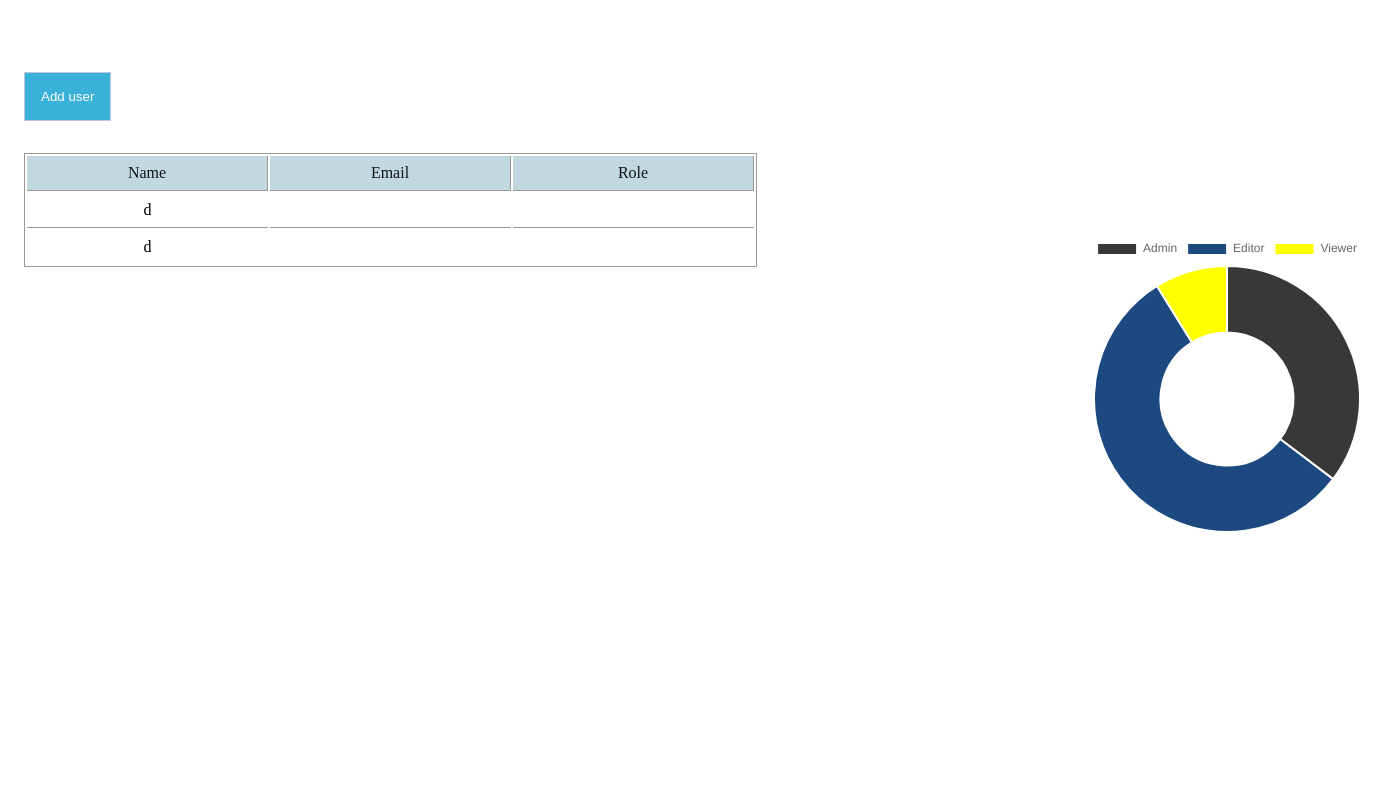
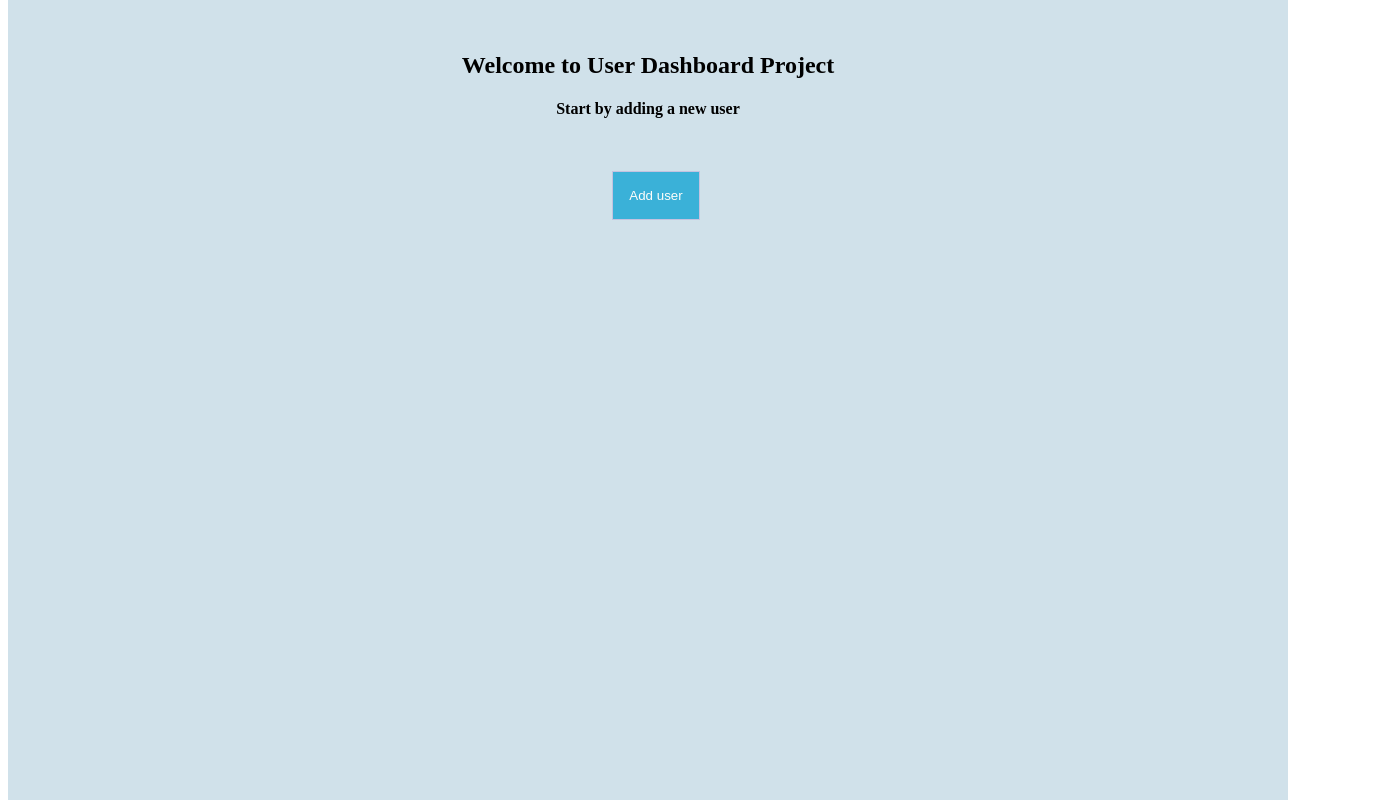
Before and after one commit to sakshi-pandita-01/User_Dashboard_unstop_project, an Angular app: page / in a window 1280 px wide. Shown: the whole page, 1377 px wide, since content can reach past the window. Built offline with nearby package versions, Linux system fonts and the light colour scheme.

Commit message:
use rxjs to add reactivity to the dashboard and added empty users screen

```diff
--- a/src/app/app.component.html
+++ b/src/app/app.component.html
@@ -1,12 +1,29 @@
+<div class="nav-bar">
+  <span>User Dashboard</span>
+</div>
+<div *ngIf="(allUsers$ | async)?.length === 0">
+  <div class="start-page">
+    <h2>Welcome to User Dashboard Project</h2>
+    <h4>Start by adding a new user</h4>
+
+    <button class="add-user-button" (click)="openUserForm()">Add user</button>
+  </div>
+</div>
+<div *ngIf="(allUsers$ | async)?.length !== 0">
   <button class="add-user-button" (click)="openUserForm()">Add user</button>
 
   <div class="user-dashboard">
     @defer{
-  <app-user-dashboard />
+    <app-user-dashboard [allUsers]="allUsers$" />
     <app-chart id="canvas" />
-  } @loading(minimum 2s){
+    } @loading(minimum 1s){
     <div>Loading users...</div>
     }
   </div>
+</div>
 
-<app-user-form *ngIf="showUserForm" (onClose)="showUserForm = false" />
+<app-user-form
+  *ngIf="showUserForm"
+  (onClose)="showUserForm = false"
+  (addNewUser)="addNewUser($event)"
+/>
--- a/src/app/app.component.scss
+++ b/src/app/app.component.scss
@@ -5,7 +5,7 @@
   color: rgb(253, 253, 250);
   border: 1px solid rgb(195, 195, 224);
   margin-left: 1rem;
-  margin-top: 4rem;
+  margin-top: 2rem;
 }
 
 .user-dashboard {
@@ -13,11 +13,29 @@
   margin-left: 1rem;
   #canvas {
     margin-left: 20rem;
-    margin-top: 5rem;
+    margin-top: 1rem;
   }
 }
 
 #canvas {
-  width: 30rem !important;
-  height: 30rem !important;
+  width: 25rem !important;
+  height: 25rem !important;
 }
+
+.nav-bar {
+  display: flex;
+  padding: 1rem;
+  font-size: large;
+  background-color: rgb(58, 177, 216);
+}
+
+.start-page {
+  text-align: center;
+  padding-top: 2rem;
+  background-color: rgb(208, 225, 234);
+  position: fixed;
+  top: 0;
+  bottom: 0;
+  height: 100%;
+  width: 100%;
+}
--- a/src/app/app.component.ts
+++ b/src/app/app.component.ts
@@ -3,10 +3,12 @@ import { AfterViewInit, Component, OnInit } from '@angular/core';
 import { RouterOutlet } from '@angular/router';
 
 import { ChartComponent } from './chart/chart.component';
+import { User, UserService } from './shared/user.service';
 import { UserDashboardComponent } from './user-dashboard/user-dashboard.component';
 import { UserFormComponent } from './user-form/user-form.component';
 
 import Chart from 'chart.js/auto';
+import { Observable, of } from 'rxjs';
 
 @Component({
   selector: 'app-root',
@@ -21,58 +23,27 @@ import Chart from 'chart.js/auto';
   styleUrl: './app.component.scss',
 })
 export class AppComponent implements AfterViewInit {
+  constructor(private allUserService: UserService) {
+    this.allUsers$ = this.allUserService.data$;
+  }
   title = 'app';
   showUserForm = false;
+
+  allUsers$: Observable<User[]> = of([]);
 
   openUserForm() {
     this.showUserForm = true;
   }
 
-  users: any = [
-    {
-      name: '',
-      role: 'Admin',
-      email: '',
-    },
-  ];
-
   chart: any = [];
 
-  getRoleNumber(role: any) {
-    return this.users.filter((user: any) => user.role === role).length;
+  ngAfterViewInit() {}
+
+  ngOnInit() {
+    this.allUsers$ = this.allUserService.data$;
   }
 
-  ngAfterViewInit() {
-    const interval = setInterval(() => {
-      const marker = document.getElementById('after-defer-marker');
-      if (marker) {
-        clearInterval(interval);
-        this.initiateChart();
-      }
-    }, 50);
-  }
-
-  ngOnInit() {
-    this.initiateChart();
-  }
-
-  initiateChart() {
-    this.chart = new Chart('canvas', {
-      type: 'doughnut',
-      data: {
-        labels: ['Admin', 'Editor', 'Viewer'],
-        datasets: [
-          {
-            label: 'Distribution of roles',
-            data: [
-              this.getRoleNumber('Admin'),
-              this.getRoleNumber('Editor'),
-              this.getRoleNumber('Viewer'),
-            ],
-            borderWidth: 1,
-          },
-        ],
-      },
-    });
+  addNewUser(user: any) {
+    this.allUserService.updateUsers(user);
   }
 }
--- a/src/app/chart/chart.component.html
+++ b/src/app/chart/chart.component.html
@@ -1 +1 @@
-<p>chart works!</p>
+<canvas id="chartCanvas"></canvas>
--- a/src/app/chart/chart.component.ts
+++ b/src/app/chart/chart.component.ts
@@ -1,6 +1,7 @@
 import { AfterViewInit, Component, ElementRef, ViewChild } from '@angular/core';
 
 import Chart from 'chart.js/auto';
+import { UserService } from '../shared/user.service';
 
 @Component({
   selector: 'app-chart',
@@ -10,8 +11,11 @@ import Chart from 'chart.js/auto';
 export class ChartComponent implements AfterViewInit {
   @ViewChild('chartCanvas') chartCanvas!: ElementRef<HTMLCanvasElement>;
 
+  constructor(private allUserService: UserService) {}
+
   ngAfterViewInit() {
     const ctx = this.chartCanvas.nativeElement.getContext('2d');
+
     if (ctx) {
       new Chart(ctx, {
         type: 'doughnut',
@@ -19,9 +23,13 @@ export class ChartComponent implements AfterViewInit {
           labels: ['Admin', 'Editor', 'Viewer'],
           datasets: [
             {
-              label: 'Votes',
-              data: [12, 19, 3],
-              backgroundColor: ['#383838', '#1c4980', 'yellow'],
+              label: 'Distribution of roles',
+              data: [
+                this.allUserService.getRoleNumber('admin'),
+                this.allUserService.getRoleNumber('editor'),
+                this.allUserService.getRoleNumber('viewer'),
+              ],
+              borderWidth: 1,
             },
           ],
         },
--- /dev/null
+++ b/src/app/shared/user.service.ts
@@ -0,0 +1,26 @@
+import { Injectable } from '@angular/core';
+
+import { BehaviorSubject } from 'rxjs';
+
+export interface User {
+  name: string;
+  email: string;
+  role: string;
+}
+
+@Injectable({
+  providedIn: 'root',
+})
+export class UserService {
+  private UserList = new BehaviorSubject<User[]>([]);
+  data$ = this.UserList.asObservable();
+
+  updateUsers(user: any) {
+    const currentData = this.UserList.value;
+    this.UserList.next([...currentData, user]);
+  }
+
+  getRoleNumber(role: any) {
+    return this.UserList.value.filter((user: any) => user.role === role).length;
+  }
+}
--- a/src/app/user-dashboard/user-dashboard.component.html
+++ b/src/app/user-dashboard/user-dashboard.component.html
@@ -1,6 +1,5 @@
 <div>
-  <div>
-    <table [ngClass]="{ 'user-table': true }">
+  <table class="user-table">
     <thead>
       <tr>
         <th>Name</th>
@@ -9,18 +8,11 @@
       </tr>
     </thead>
     <tbody>
-        <tr>
-          <td>d</td>
-          <td></td>
-          <td></td>
-        </tr>
-        <tr>
-          <td>d</td>
-          <td></td>
-          <td></td>
+      <tr *ngFor="let user of allUsers | async">
+        <td>{{ user.name }}</td>
+        <td>{{ user.email }}</td>
+        <td>{{ roleMap[user.role] }}</td>
       </tr>
     </tbody>
   </table>
 </div>
-  <div></div>
-</div>
--- a/src/app/user-dashboard/user-dashboard.component.ts
+++ b/src/app/user-dashboard/user-dashboard.component.ts
@@ -1,6 +1,8 @@
 import { CommonModule } from '@angular/common';
-import { Component } from '@angular/core';
+import { Component, Input } from '@angular/core';
 import { FormsModule } from '@angular/forms';
+
+import { Observable, of } from 'rxjs';
 
 @Component({
   selector: 'app-user-dashboard',
@@ -8,4 +10,12 @@ import { FormsModule } from '@angular/forms';
   templateUrl: './user-dashboard.component.html',
   styleUrl: './user-dashboard.component.scss',
 })
-export class UserDashboardComponent {}
+export class UserDashboardComponent {
+  @Input() allUsers: Observable<any> = of([]);
+
+  roleMap: { [key: string]: string } = {
+    admin: 'Admin',
+    editor: 'Editor',
+    viewer: 'Viewer',
+  };
+}
--- a/src/app/user-form/user-form.component.html
+++ b/src/app/user-form/user-form.component.html
@@ -18,7 +18,7 @@
 
     <span>
       Role:
-      <select name="role" id="role">
+      <select name="role" id="role" [(ngModel)]="user.role">
         <option value="admin">Admin</option>
         <option value="editor">Editor</option>
         <option value="viewer">Viewer</option>
@@ -27,7 +27,7 @@
 
     <hr />
     <div class="close-button">
-      <button (click)="addUser(user)" class="add-user-button">Add user</button>
+      <button (click)="addUser()" class="add-user-button">Add user</button>
     </div>
   </div>
 </div>
--- a/src/app/user-form/user-form.component.ts
+++ b/src/app/user-form/user-form.component.ts
@@ -11,12 +11,13 @@ export class UserFormComponent {
   user = { name: '', email: '', role: '' };
 
   @Output() onClose = new EventEmitter<any>();
+  @Output() addNewUser = new EventEmitter<any>();
 
   closeForm() {
     this.onClose.emit();
   }
 
-  addUser(user: any) {
-    console.log('addded' + user);
+  addUser() {
+    this.addNewUser.emit(this.user);
   }
 }
```
Lines whose indentation alone changed are shown as unchanged.
